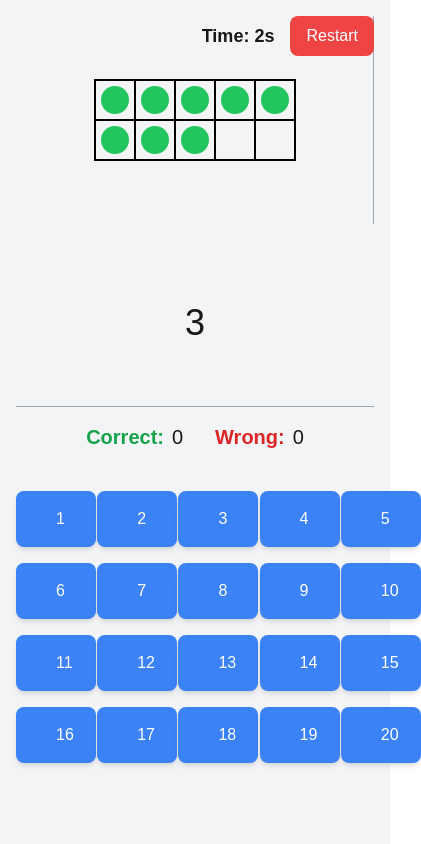
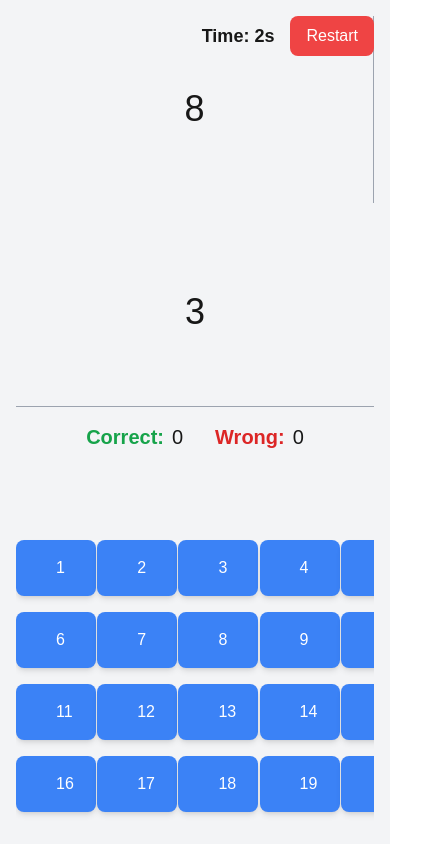
Before and after one commit to esniper/math-speed-drills, a Next.js app: page / in a window 390 px wide. Both pictures are taken after a click on the button "Start". Shown: the whole page, 421 px wide, since content can reach past the window. Built offline with nearby package versions, Linux system fonts and the light colour scheme.

Commit message:
Fix modes and try to optimize for tablets

```diff
--- a/src/app/page.tsx
+++ b/src/app/page.tsx
@@ -15,12 +15,12 @@ export default function TenFramePage() {
   const [rightNumber, setRightNumber] = useState<number | null>(null);
   const [correctCount, setCorrectCount] = useState(0);
   const [wrongCount, setWrongCount] = useState(0);
-  const [showTenFrame, setShowTenFrame] = useState<boolean | null>(null);
-  const [showBothTenFrames, setShowBothTenFrames] = useState(false);
+  const [mode, setMode] = useState<"start" | "single" | "double" | null>(null);
   const [seconds, setSeconds] = useState(0);
   const [gameOver, setGameOver] = useState(false);
   const [gameTime, setGameTime] = useState(120); // Default 2 minutes
 
+  // Audio references
   const correctSound = useRef<HTMLAudioElement | null>(null);
   const wrongSound = useRef<HTMLAudioElement | null>(null);
   const gameEndSound = useRef<HTMLAudioElement | null>(null);
@@ -50,9 +50,8 @@ export default function TenFramePage() {
     setRightNumber(num2);
   };
 
-  const handleStart = (withTenFrame: boolean, bothFrames: boolean) => {
-    setShowTenFrame(withTenFrame);
-    setShowBothTenFrames(bothFrames);
+  const handleStart = (selectedMode: "start" | "single" | "double") => {
+    setMode(selectedMode);
     setGameOver(false);
     setSeconds(0);
     nextProblem();
@@ -63,7 +62,7 @@ export default function TenFramePage() {
     setWrongCount(0);
     setSeconds(0);
     setGameOver(false);
-    setShowTenFrame(null);
+    setMode(null); // Go back to the start screen
   };
 
   const handleButtonClick = (number: number) => {
@@ -98,24 +97,16 @@ export default function TenFramePage() {
     );
   }
 
-  if (showTenFrame === null) {
-    return (
-      <StartScreen
-        onStart={(withTenFrame, bothFrames) =>
-          handleStart(withTenFrame, bothFrames)
-        }
-      />
-    );
+  if (mode === null) {
+    return <StartScreen onStart={handleStart} />;
   }
 
   return (
-    <div className="h-screen flex flex-col bg-gray-100 p-4 md:p-8">
-      {/* Preload audio elements */}
+    <div className="h-screen min-h-screen flex flex-col bg-gray-100 p-4 md:p-8 overflow-hidden">
       <audio ref={correctSound} src="/sounds/correct.mp3" preload="auto" />
       <audio ref={wrongSound} src="/sounds/wrong.mp3" preload="auto" />
       <audio ref={gameEndSound} src="/sounds/game-end.mp3" preload="auto" />
 
-      {/* Timer and Restart Button */}
       <div className="absolute top-4 right-4 flex items-center gap-4">
         <div className="text-lg md:text-xl font-semibold">Time: {seconds}s</div>
         <button
@@ -126,13 +117,16 @@ export default function TenFramePage() {
         </button>
       </div>
 
-      {/* Game Layout */}
       <div className="flex-1 grid grid-cols-1 md:grid-cols-2 gap-4 border-b border-gray-400">
-        <div className="flex items-center justify-center border-r border-gray-400 p-4">
-          <TenFrame filledCells={leftNumber!} />
+        <div className="flex items-center justify-center border-r border-gray-400 p-4 overflow-hidden">
+          {mode !== "start" ? (
+            <TenFrame filledCells={leftNumber!} />
+          ) : (
+            <div className="text-4xl md:text-5xl">{leftNumber}</div>
+          )}
         </div>
-        <div className="flex items-center justify-center p-4">
-          {showBothTenFrames ? (
+        <div className="flex items-center justify-center p-4 overflow-hidden">
+          {mode === "double" ? (
             <TenFrame filledCells={rightNumber!} />
           ) : (
             <div className="text-4xl md:text-5xl">{rightNumber}</div>
@@ -140,8 +134,7 @@ export default function TenFramePage() {
         </div>
       </div>
 
-      {/* Bottom Section */}
-      <div className="flex-1 flex flex-col items-center py-4 md:py-8">
+      <div className="flex-1 flex flex-col items-center justify-between py-4 md:py-8 overflow-hidden">
         <Scoreboard correctCount={correctCount} wrongCount={wrongCount} />
         <ButtonsGrid onClick={handleButtonClick} />
       </div>
--- a/src/components/StartScreen/index.tsx
+++ b/src/components/StartScreen/index.tsx
@@ -1,5 +1,5 @@
 interface StartScreenProps {
-  onStart: (withTenFrame: boolean, bothFrames: boolean) => void;
+  onStart: (mode: "start" | "single" | "double") => void;
 }
 
 export default function StartScreen({ onStart }: StartScreenProps) {
@@ -7,19 +7,19 @@ export default function StartScreen({ onStart }: StartScreenProps) {
     <div className="h-screen flex flex-col items-center justify-center gap-4">
       <button
         className="px-6 py-3 bg-green-500 text-white rounded-lg shadow-md hover:bg-green-600"
-        onClick={() => onStart(false, false)}
+        onClick={() => onStart("start")}
       >
         Start
       </button>
       <button
         className="px-6 py-3 bg-blue-500 text-white rounded-lg shadow-md hover:bg-blue-600"
-        onClick={() => onStart(true, false)}
+        onClick={() => onStart("single")}
       >
         Start with Ten Frame
       </button>
       <button
         className="px-6 py-3 bg-purple-500 text-white rounded-lg shadow-md hover:bg-purple-600"
-        onClick={() => onStart(true, true)}
+        onClick={() => onStart("double")}
       >
         Ten Frame for Both Numbers
       </button>
```
